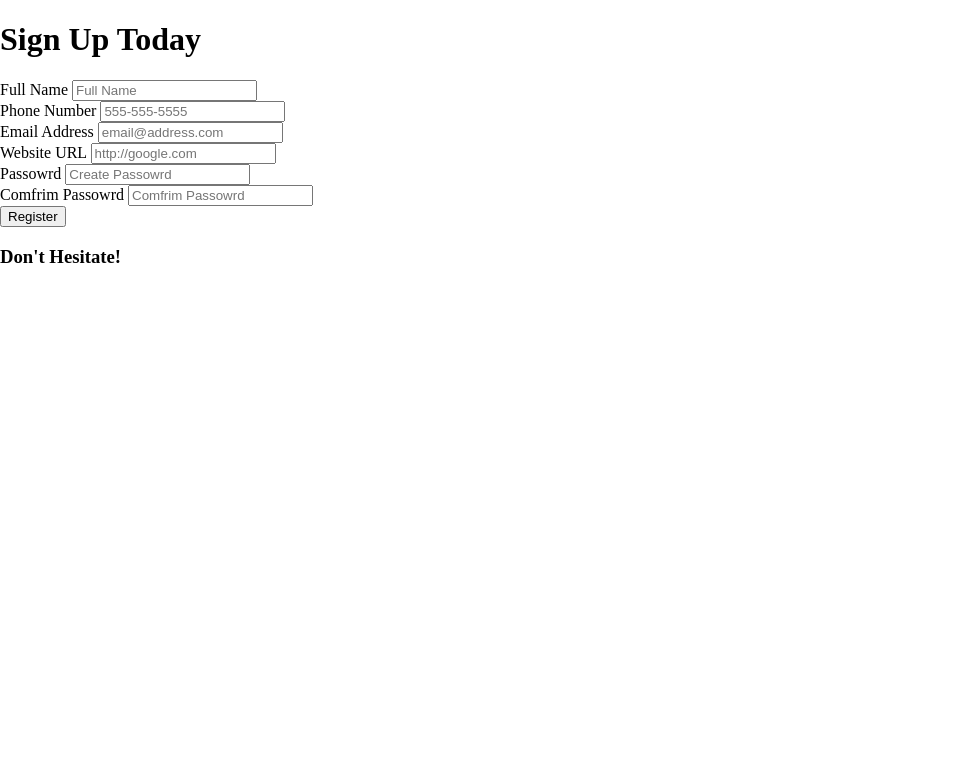
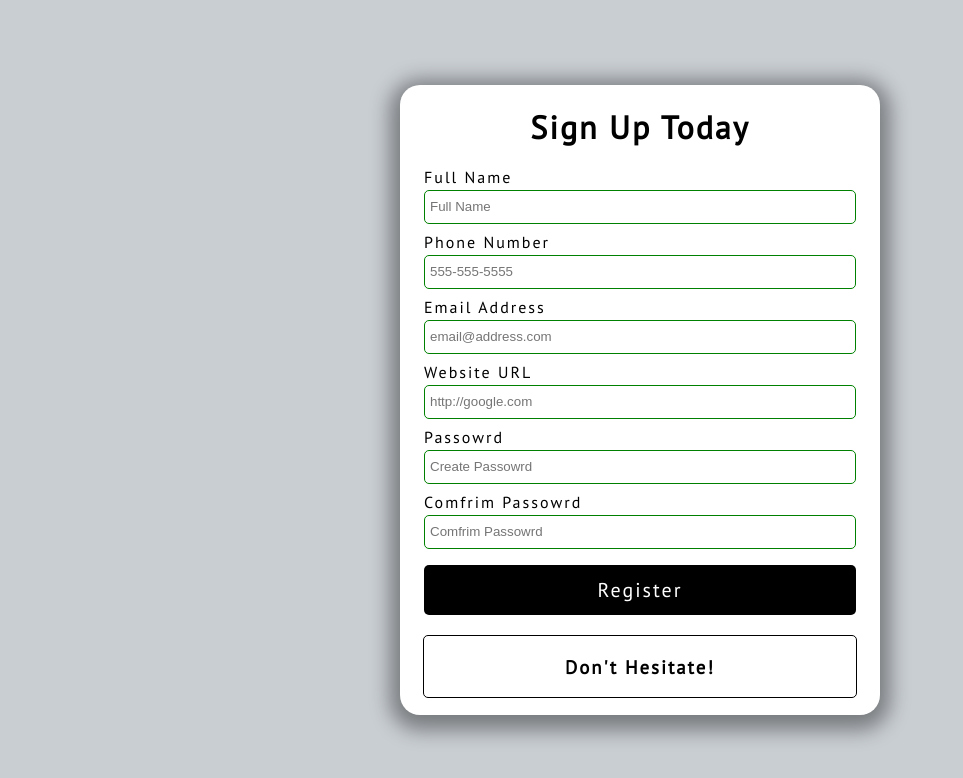
Before and after one commit to MOPEAPAHLAING/form-validator, a plain HTML site: page index.html in a window 1280 px wide. Shown: the whole page, without its empty margins (0-963 px from the left). Drawn offline with Linux system fonts and the light colour scheme.

Commit message:
Build UI: CSS

```diff
--- a/style.css
+++ b/style.css
@@ -1,3 +1,5 @@
+@import url('https://fonts.googleapis.com/css2?family=PT+Sans&display=swap');
+
 html {
     box-sizing: border-box;
 }
@@ -5,4 +7,86 @@ html {
 body {
     margin: 0;
     min-height: 100vh;
+    font-family: 'PT Sans', sans-serif;
+    letter-spacing: 2px;
+    display: flex;
+    align-items: center;
+    justify-content: center;
+    background: #c9ced3;
 }
+
+.container {
+    width: 480px;
+    height: 630px;
+    background: white;
+    display: flex;
+    flex-direction: column;
+    align-items: center;
+    border-radius: 20px;
+    box-shadow: 0 5px 20px 10px rgba(0, 0, 0, 0.4);
+}
+
+/* Form */
+form {
+    width: 90%;
+}
+
+.form-group {
+    height: 65px;
+}
+
+label {
+    position: relative;
+    bottom: 3px;
+}
+
+input {
+    width: 100%;
+    height: 34px;
+    padding: 5px;
+    border: 1px solid black;
+    border-radius: 5px;
+    outline: none;
+    box-sizing: border-box;
+    transition: all 0.3s;
+}
+
+input:valid {
+    border: 1px solid green;
+}
+
+input:invalid {
+    border: 1px solid red;
+}
+
+button {
+    cursor: pointer;
+    color: white;
+    background: black;
+    border: none;
+    border-radius: 5px;
+    height: 50px;
+    width: 100%;
+    font-family: 'PT Sans', sans-serif;
+    font-size: 20px;
+    letter-spacing: 2px;
+    margin-top: 5px;
+}
+
+button:hover {
+    filter: brightness(200%);
+    background: rgb(29, 28, 28);
+}
+
+button:focus {
+    outline: none;
+}
+
+.message-container {
+    border: 1px solid black;
+    border-radius: 5px;
+    width: 90%;
+    margin-top: 20px;
+    text-align: center;
+    color: black;
+}
```
